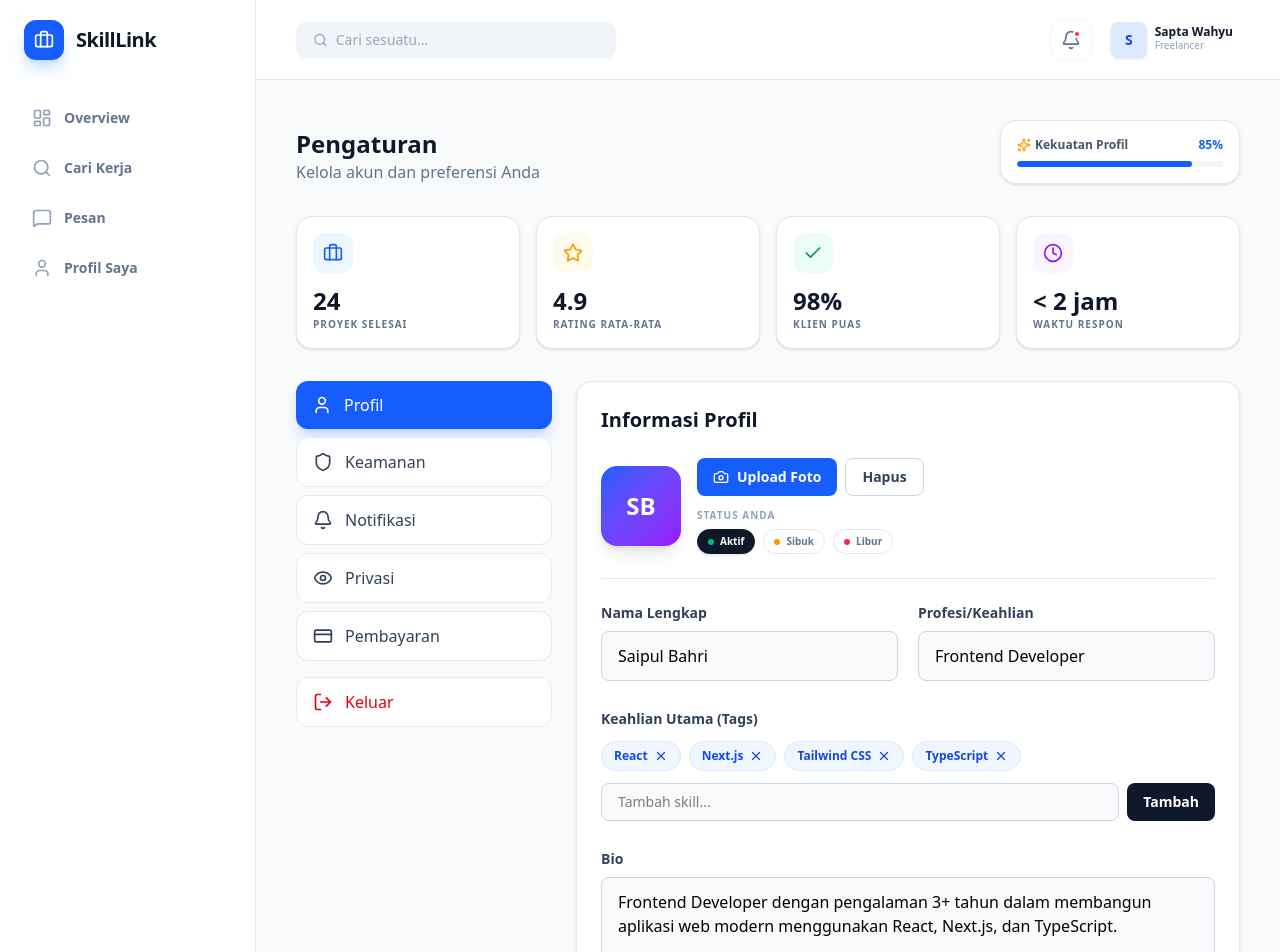
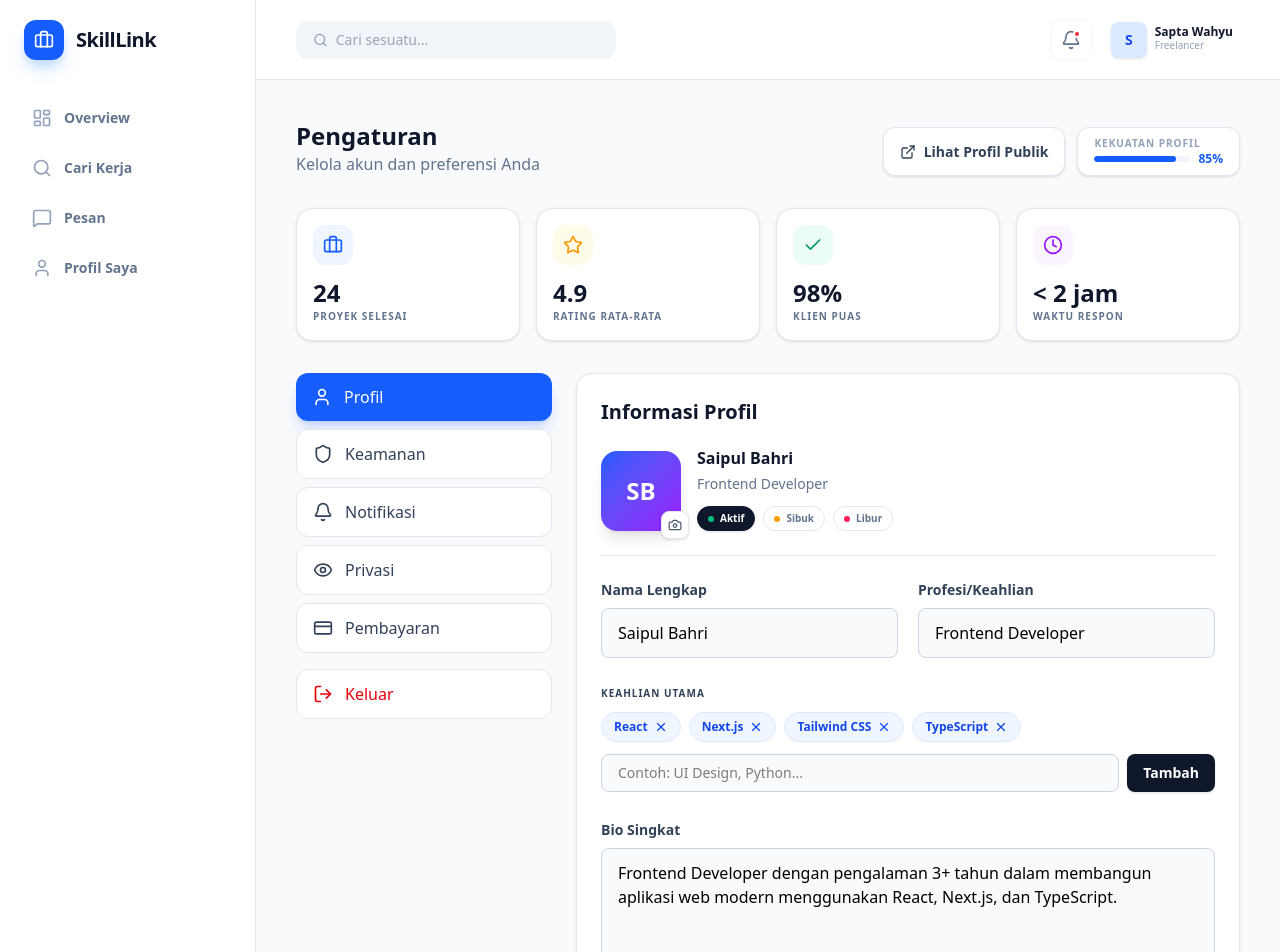
Before and after one commit to KodingMulu/SkillLink, a Next.js app in the folder web/: page /dashboard/freelancer/settings in a window 1280 px wide. Shown: the top 952 px of the page. Built offline with nearby package versions, Linux system fonts and the light colour scheme.

Commit message:
feat: implementasi pratinjau profil publik dan sentuhan akhir UI

```diff
--- a/web/src/app/dashboard/freelancer/settings/page.tsx
+++ b/web/src/app/dashboard/freelancer/settings/page.tsx
@@ -6,7 +6,7 @@ import {
   User, Mail, Phone, MapPin, Lock, Bell, CreditCard,
   Globe, Eye, EyeOff, Save, Shield, Smartphone, LogOut,
   ChevronRight, Check, X, AlertCircle, Camera, Briefcase,
-  DollarSign, Clock, Star, Sparkles, Plus, Github, Linkedin
+  DollarSign, Clock, Star, Sparkles, Plus, Github, Linkedin, ExternalLink
 } from 'lucide-react';
 
 export default function SettingsPage() {
@@ -107,20 +107,27 @@ export default function SettingsPage() {
           <p className="text-slate-500">Kelola akun dan preferensi Anda</p>
         </div>
 
-        <div className="bg-white p-4 rounded-2xl border border-slate-200 shadow-sm min-w-[240px]">
-          <div className="flex justify-between items-center mb-2">
-            <span className="text-xs font-bold text-slate-600 flex items-center gap-1">
-              <Sparkles size={14} className="text-amber-500" /> Kekuatan Profil
-            </span>
+        <div className="flex flex-col sm:flex-row gap-3">
+          {/* TAHAP 4: Preview Profile Button */}
+          <button className="flex items-center justify-center gap-2 px-4 py-2 bg-white border border-slate-200 text-slate-700 rounded-xl hover:bg-slate-50 transition font-bold text-sm shadow-sm">
+            <ExternalLink size={16} />
+            <span>Lihat Profil Publik</span>
+          </button>
+
+          <div className="bg-white px-4 py-2 rounded-xl border border-slate-200 shadow-sm flex items-center gap-4">
+            <div className="flex flex-col">
+              <span className="text-[10px] font-black text-slate-400 uppercase tracking-widest">Kekuatan Profil</span>
+              <div className="flex items-center gap-2">
+                <div className="w-24 h-1.5 bg-slate-100 rounded-full overflow-hidden">
+                  <div className="w-[85%] h-full bg-blue-600 rounded-full"></div>
+                </div>
                 <span className="text-xs font-black text-blue-600">85%</span>
               </div>
-          <div className="w-full h-1.5 bg-slate-100 rounded-full overflow-hidden">
-            <div className="w-[85%] h-full bg-blue-600 rounded-full"></div>
+            </div>
           </div>
         </div>
       </div>
 
-      {/* Statistik Section */}
       <div className="grid grid-cols-2 lg:grid-cols-4 gap-4 mb-8">
         {[
           { label: 'Proyek Selesai', value: '24', icon: Briefcase, color: 'text-blue-600', bg: 'bg-blue-50' },
@@ -176,22 +183,19 @@ export default function SettingsPage() {
               <div className="mb-6 pb-6 border-b border-slate-200">
                 <div className="flex flex-col md:flex-row md:items-center justify-between gap-6">
                   <div className="flex items-center space-x-4">
+                    <div className="relative group">
                       <div className="w-20 h-20 bg-gradient-to-br from-blue-600 to-purple-600 rounded-2xl flex items-center justify-center text-white text-2xl font-bold shadow-lg">
                         SB
                       </div>
-                    <div className="flex flex-col space-y-2">
-                      <div className="flex space-x-2">
-                        <button className="flex items-center space-x-2 px-4 py-2 bg-blue-600 text-white rounded-lg hover:bg-blue-700 transition text-sm font-bold">
-                          <Camera className="w-4 h-4" />
-                          <span>Upload Foto</span>
-                        </button>
-                        <button className="px-4 py-2 border border-slate-300 text-slate-700 rounded-lg hover:bg-slate-50 transition text-sm font-bold">
-                          Hapus
+                      <button className="absolute -bottom-2 -right-2 p-1.5 bg-white border border-slate-200 rounded-lg shadow-sm text-slate-600 hover:text-blue-600 transition">
+                        <Camera size={14} />
                       </button>
                     </div>
+                    <div className="flex flex-col space-y-2">
+                      <h3 className="font-bold text-slate-900 leading-none">{profileData.name}</h3>
+                      <p className="text-sm text-slate-500">{profileData.title}</p>
 
                       <div className="flex flex-col gap-1.5 pt-1">
-                        <p className="text-[10px] font-black text-slate-400 uppercase tracking-widest">Status Anda</p>
                         <div className="flex gap-2">
                           {[
                             { id: 'available', label: 'Aktif', color: 'bg-emerald-500' },
@@ -222,36 +226,36 @@ export default function SettingsPage() {
                 <div className="grid grid-cols-1 md:grid-cols-2 gap-5">
                   <div>
                     <label className="block text-sm font-semibold text-slate-700 mb-2">Nama Lengkap</label>
-                    <input type="text" value={profileData.name} onChange={(e) => setProfileData({ ...profileData, name: e.target.value })} className="w-full px-4 py-3 border border-slate-300 rounded-lg focus:ring-2 focus:ring-blue-500 bg-slate-50 outline-none" />
+                    <input type="text" value={profileData.name} onChange={(e) => setProfileData({ ...profileData, name: e.target.value })} className="w-full px-4 py-3 border border-slate-300 rounded-lg focus:ring-2 focus:ring-blue-500 bg-slate-50 outline-none transition-all" />
                   </div>
                   <div>
                     <label className="block text-sm font-semibold text-slate-700 mb-2">Profesi/Keahlian</label>
-                    <input type="text" value={profileData.title} onChange={(e) => setProfileData({ ...profileData, title: e.target.value })} className="w-full px-4 py-3 border border-slate-300 rounded-lg focus:ring-2 focus:ring-blue-500 bg-slate-50 outline-none" />
+                    <input type="text" value={profileData.title} onChange={(e) => setProfileData({ ...profileData, title: e.target.value })} className="w-full px-4 py-3 border border-slate-300 rounded-lg focus:ring-2 focus:ring-blue-500 bg-slate-50 outline-none transition-all" />
                   </div>
                 </div>
 
                 <div className="py-2">
-                  <label className="block text-sm font-semibold text-slate-700 mb-3">Keahlian Utama (Tags)</label>
+                  <label className="block text-sm font-semibold text-slate-700 mb-3 text-[10px] uppercase tracking-widest">Keahlian Utama</label>
                   <div className="flex flex-wrap gap-2 mb-3">
                     {skills.map((skill) => (
-                      <span key={skill} className="flex items-center gap-1.5 px-3 py-1.5 bg-blue-50 text-blue-700 rounded-full text-xs font-bold border border-blue-100 transition-all">
+                      <span key={skill} className="flex items-center gap-1.5 px-3 py-1.5 bg-blue-50 text-blue-700 rounded-full text-xs font-bold border border-blue-100 transition-all hover:bg-blue-100">
                         {skill}
                         <X size={14} className="cursor-pointer hover:text-red-500" onClick={() => removeSkill(skill)} />
                       </span>
                     ))}
+                    {skills.length === 0 && <p className="text-xs text-slate-400 italic">Belum ada keahlian ditambahkan</p>}
                   </div>
                   <div className="flex gap-2">
-                    <input type="text" placeholder="Tambah skill..." value={newSkill} onChange={(e) => setNewSkill(e.target.value)} onKeyDown={(e) => e.key === 'Enter' && (e.preventDefault(), addSkill())} className="flex-1 px-4 py-2 border border-slate-300 rounded-lg focus:ring-2 focus:ring-blue-500 bg-slate-50 text-sm outline-none" />
-                    <button type="button" onClick={addSkill} className="px-4 py-2 bg-slate-900 text-white rounded-lg text-sm font-bold hover:bg-slate-800 transition">Tambah</button>
+                    <input type="text" placeholder="Contoh: UI Design, Python..." value={newSkill} onChange={(e) => setNewSkill(e.target.value)} onKeyDown={(e) => e.key === 'Enter' && (e.preventDefault(), addSkill())} className="flex-1 px-4 py-2 border border-slate-300 rounded-lg focus:ring-2 focus:ring-blue-500 bg-slate-50 text-sm outline-none" />
+                    <button type="button" onClick={addSkill} className="px-4 py-2 bg-slate-900 text-white rounded-lg text-sm font-bold hover:bg-slate-800 transition shadow-sm">Tambah</button>
                   </div>
                 </div>
 
                 <div>
-                  <label className="block text-sm font-semibold text-slate-700 mb-2">Bio</label>
-                  <textarea value={profileData.bio} onChange={(e) => setProfileData({ ...profileData, bio: e.target.value })} rows={4} className="w-full px-4 py-3 border border-slate-300 rounded-lg focus:ring-2 focus:ring-blue-500 bg-slate-50 outline-none resize-none" />
+                  <label className="block text-sm font-semibold text-slate-700 mb-2">Bio Singkat</label>
+                  <textarea value={profileData.bio} onChange={(e) => setProfileData({ ...profileData, bio: e.target.value })} rows={4} className="w-full px-4 py-3 border border-slate-300 rounded-lg focus:ring-2 focus:ring-blue-500 bg-slate-50 outline-none resize-none transition-all" />
                 </div>
 
-                {/* TAHAP 3: Connected Accounts UI */}
                 <div className="py-4 border-t border-slate-100">
                   <label className="block text-sm font-semibold text-slate-700 mb-4 uppercase tracking-widest text-[10px]">Akun Terhubung</label>
                   <div className="grid grid-cols-1 md:grid-cols-2 gap-3">
@@ -259,9 +263,9 @@ export default function SettingsPage() {
                       { platform: 'GitHub', icon: Github, user: 'saipulbahri', color: 'text-slate-900', connected: true },
                       { platform: 'LinkedIn', icon: Linkedin, user: 'Belum terhubung', color: 'text-blue-700', connected: false },
                     ].map((social, i) => (
-                      <div key={i} className="flex items-center justify-between p-3 rounded-xl border border-slate-200 bg-slate-50/50 hover:bg-white transition-colors">
+                      <div key={i} className="flex items-center justify-between p-3 rounded-xl border border-slate-200 bg-slate-50/50 hover:bg-white transition-all group hover:shadow-sm">
                         <div className="flex items-center gap-3">
-                          <div className={`p-2 rounded-lg bg-white shadow-sm ${social.color}`}><social.icon size={18}/></div>
+                          <div className={`p-2 rounded-lg bg-white shadow-sm border border-slate-100 ${social.color}`}><social.icon size={18}/></div>
                           <div>
                             <p className="text-xs font-bold text-slate-900">{social.platform}</p>
                             <p className="text-[10px] text-slate-500">{social.user}</p>
@@ -276,8 +280,8 @@ export default function SettingsPage() {
                 </div>
 
                 <div className="flex justify-end pt-4">
-                  <button type="submit" className="flex items-center space-x-2 px-6 py-3 bg-blue-600 text-white rounded-lg hover:bg-blue-700 transition font-medium shadow-lg shadow-blue-600/20">
-                    <Save className="w-4 h-4" />
+                  <button type="submit" className="group flex items-center space-x-2 px-6 py-3 bg-blue-600 text-white rounded-lg hover:bg-blue-700 transition font-bold shadow-lg shadow-blue-600/20 active:scale-95">
+                    <Save className="w-4 h-4 group-hover:scale-110 transition-transform" />
                     <span>Simpan Perubahan</span>
                   </button>
                 </div>
@@ -285,11 +289,12 @@ export default function SettingsPage() {
             </div>
           )}
 
-          {/* Tab lain tetap sama... */}
+          {/* SECURITY TAB */}
           {activeTab === 'security' && (
-            <div className="space-y-6">
             <div className="bg-white rounded-2xl border border-slate-200 shadow-sm p-6">
-                <h2 className="text-xl font-bold text-slate-900 mb-6">Ubah Password</h2>
+              <h2 className="text-xl font-bold text-slate-900 mb-6 flex items-center gap-2">
+                <Shield className="text-blue-600" size={24} /> Keamanan Akun
+              </h2>
               <form onSubmit={handlePasswordChange} className="space-y-5">
                 <div>
                   <label className="block text-sm font-semibold text-slate-700 mb-2">Password Saat Ini</label>
@@ -309,12 +314,10 @@ export default function SettingsPage() {
                     </button>
                   </div>
                 </div>
-                  <button type="submit" className="w-full py-3 bg-blue-600 text-white rounded-lg hover:bg-blue-700 transition font-medium">Ubah Password</button>
+                <button type="submit" className="w-full py-3 bg-blue-600 text-white rounded-xl hover:bg-blue-700 transition font-bold shadow-lg shadow-blue-600/10">Ubah Password</button>
               </form>
             </div>
-            </div>
           )}
-          {/* ... sisa kode tab lainnya sama ... */}
         </div>
       </div>
     </DashboardLayout>
```
Lines whose indentation alone changed are shown as unchanged.
